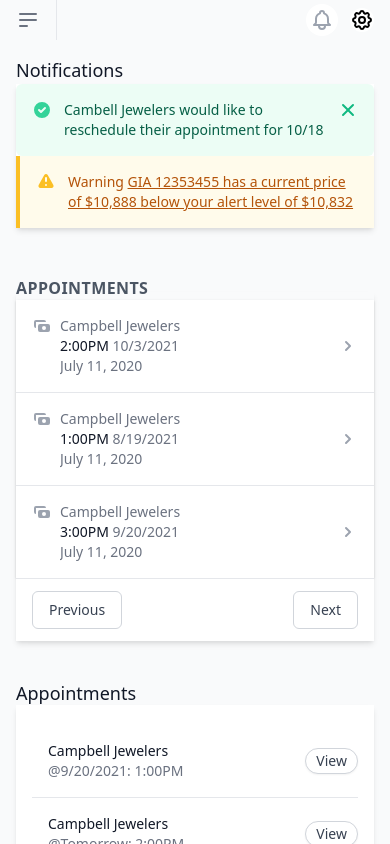
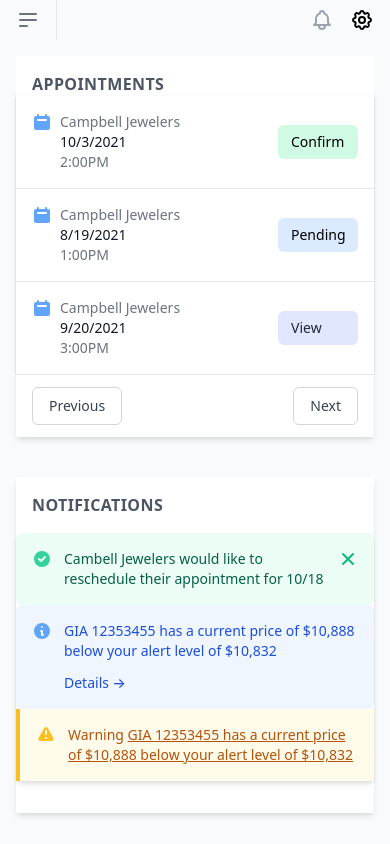
Before and after one commit to greenlightjohnny/tktw, a React app: page / in a window 390 px wide. Built offline with nearby package versions, Linux system fonts and the light colour scheme.

Commit message:
Mobile changes, styles

```diff
--- a/src/components/layout.tsx
+++ b/src/components/layout.tsx
@@ -162,11 +162,11 @@
         <div className="flex flex-col w-64">
           {/* Sidebar component, swap this element with another sidebar if you like */}
           <div className="flex-1 flex flex-col min-h-0">
-            <div className="flex items-center h-16 flex-shrink-0 px-4 bg-blue-900">
+            <div className="flex items-center h-16 flex-shrink-0 px-4 bg-gray-900">
               <img className="h-12 w-auto" src={Stones} alt="Workflow" />
             </div>
             <div className="flex-1 flex flex-col overflow-y-auto">
-              <nav className="flex-1 px-2 py-4 bg-blue-900 space-y-1">
+              <nav className="flex-1 px-2 py-4 bg-gray-800 space-y-1">
                 {navigation.map((item) => (
                   <NavLink
                     key={item.name}
@@ -226,7 +226,7 @@
             <div className="ml-4 flex items-center md:ml-6">
               <button
                 type="button"
-                className="bg-white p-1 rounded-full text-gray-400 hover:text-gray-500 focus:outline-none focus:ring-2 focus:ring-offset-2 focus:ring-indigo-500">
+                className=" p-1 rounded-full text-gray-400 hover:text-gray-500 focus:outline-none focus:ring-2 focus:ring-offset-2 focus:ring-indigo-500">
                 <span className="sr-only">View notifications</span>
                 <BellIcon className="h-6 w-6" aria-hidden="true" />
               </button>
@@ -234,7 +234,7 @@
               {/* Profile dropdown */}
               <Menu as="div" className="ml-3 relative">
                 <div>
-                  <Menu.Button className="max-w-xs bg-white flex items-center text-sm rounded-full focus:outline-none focus:ring-2 focus:ring-offset-2 focus:ring-indigo-500">
+                  <Menu.Button className="max-w-xs  flex items-center text-sm rounded-full focus:outline-none focus:ring-2 focus:ring-offset-2 focus:ring-indigo-500">
                     <span className="sr-only">Open user menu</span>
                     <CogIcon className="h-6 w-6" aria-hidden="true" />
                   </Menu.Button>
--- a/src/components/sideBar.tsx
+++ /dev/null
@@ -1,34 +0,0 @@
-export {};
-// import React from "react";
-// import { Link } from "react-router-dom";
-
-// const SideBar: React.FC = () => {
-//   return (
-//     <div className="h-screen w-48 hidden md:block">
-//       <nav
-//         className="flex  flex-col mt-24 border-r-2 border-gray-300"
-//         role="navigation">
-//         <Link className="sidebar-text" to="/">
-//           Notifcations
-//         </Link>
-//         <Link className="sidebar-text" to="/">
-//           Appointments
-//         </Link>
-//         <Link className="sidebar-text" to="/">
-//           Price Alerts
-//         </Link>
-//         <Link className="sidebar-text" to="/">
-//           Saved Diamonds
-//         </Link>
-//         <Link className="sidebar-text" to="/">
-//           Recent Searches
-//         </Link>
-//         <Link className="sidebar-text" to="/">
-//           Settings/Preferences
-//         </Link>
-//       </nav>
-//     </div>
-//   );
-// };
-
-//export default SideBar;
--- a/src/features/appointments/app2.tsx
+++ b/src/features/appointments/app2.tsx
@@ -72,8 +72,8 @@
 
 export default function Example() {
   return (
-    <div className="relative  flex flex-col   mb-10">
-      <h2 className="  mt-4 -mb-2 px-0 text-base leading-6 font-semibold text-gray-600 uppercase tracking-wide sm:px-0 lg:px-0">
+    <div className="relative  flex flex-col bg-white  mb-10">
+      <h2 className="  mt-4 -mb-2 px-0 pl-4 text-base leading-6 font-semibold text-gray-600 uppercase tracking-wide ">
         Appointments
       </h2>
 
@@ -89,27 +89,35 @@
                 className="block px-4 py-4 bg-white hover:bg-gray-50">
                 <span className="flex items-center space-x-4">
                   <span className="flex-1 flex space-x-2 truncate">
-                    <CashIcon
-                      className="flex-shrink-0 h-5 w-5 text-gray-400"
+                    <CalendarIcon
+                      className="flex-shrink-0 h-5 w-5 text-blue-400"
                       aria-hidden="true"
                     />
                     <span className="flex flex-col text-gray-500 text-sm truncate">
                       <span className="truncate">{transaction.name}</span>
-                      <span>
-                        <span className="text-gray-900 font-medium">
+                      <span className="text-gray-900 font-medium">
+                        {/* <span className="text-gray-900 font-medium">
                           {transaction.amount}
-                        </span>{" "}
+                        </span>{" "} */}
                         {transaction.currency}
                       </span>
                       <time dateTime={transaction.datetime}>
-                        {transaction.date}
+                        {transaction.amount}
                       </time>
                     </span>
                   </span>
-                  <ChevronRightIcon
+                  {/* <ChevronRightIcon
                     className="flex-shrink-0 h-5 w-5 text-gray-400"
                     aria-hidden="true"
-                  />
+                  /> */}
+                  <button
+                    type="button"
+                    className={classNames(
+                      transaction.color,
+                      "w-20 inline-flex items-center px-3 py-2 border border-transparent text-sm leading-4 font-medium rounded-md  focus:outline-none focus:ring-2 focus:ring-offset-2 focus:ring-indigo-500"
+                    )}>
+                    {transaction.status}
+                  </button>
                 </span>
               </a>
             </li>
@@ -148,7 +156,7 @@
                     <th className="px-6 py-3  text-left text-xs font-medium text-gray-500 uppercase tracking-wider">
                       Date
                     </th>
-                    <th className="hidden px-6 py-3  text-left text-xs font-medium text-gray-500 uppercase tracking-wider md:block">
+                    <th className=" px-6 py-3  text-left text-xs font-medium text-gray-500 uppercase tracking-wider">
                       Time
                     </th>
                     <th className="px-6 py-3  text-right text-xs font-medium text-gray-500 uppercase tracking-wider">
@@ -165,7 +173,7 @@
                             href={transaction.href}
                             className="group inline-flex space-x-2 truncate text-sm">
                             <CalendarIcon
-                              className="flex-shrink-0 h-5 w-5 text-blue-900 group-hover:text-gray-500"
+                              className="flex-shrink-0 h-5 w-5 hidden sm:block text-blue-900 group-hover:text-gray-500"
                               aria-hidden="true"
                             />
                             <p className="text-gray-500  group-hover:text-gray-900">
@@ -187,7 +195,7 @@
                           {transaction.amount}
                         </time>
                       </td>
-                      <td className="hidden px-6 py-4 whitespace-nowrap text-right text-sm text-gray-500 md:block">
+                      <td className=" px-6 py-4 whitespace-nowrap text-right text-sm text-gray-500">
                         {/* <span
                           className={classNames(
                             // statusStyles[transaction.status],
--- a/src/features/dashboard/dashboard.tsx
+++ b/src/features/dashboard/dashboard.tsx
@@ -1,6 +1,6 @@
 import React from "react";
-import Notifications from "./components/notifications3";
-import Feed from "./components/notifications";
+import Notifications from "../notifications/notifications3";
+import Feed from "../notifications/notifications1";
 import Alert from "../priceAlerts/alerts2";
 import Appointments from "../appointments/appointments";
 import RecentDiamonds from "../recentDiamonds/recentDiamonds";
@@ -10,12 +10,13 @@
 const Dashboard: React.FC = () => {
   return (
     <>
-      <div className=" flex flex-grow-1 flex-row lg:flex-row justify-between">
+      <div className=" flex flex-grow-1 flex-col lg:flex-row justify-between">
+        <App2 />
         <Notifications />
       </div>
-      <div className="flex flex-col lg:flex-col ">
+      {/* <div className="flex flex-col lg:flex-col ">
         <App2 />
-      </div>
+      </div> */}
 
       <div className="flex flex-col lg:flex-row justify-between">
         <Appointments />
--- a/src/features/dashboard/components/notifications3.tsx
+++ b/src/features/notifications/notifications3.tsx
@@ -63,8 +63,8 @@
 
 const Feeds: React.FC = () => {
   return (
-    <div className="flex-1">
-      <h3 className="text-lg leadin-6 font-medium text-gray-900">
+    <div className="flex-1 bg-white ml-0 lg:ml-8 mb-10 shadow-md ">
+      <h3 className=" pt-4 pl-4 pb-4 leadin-6 text-base leading-6 font-semibold text-gray-600 uppercase tracking-wide">
         Notifications
       </h3>
       <div
@@ -145,9 +145,9 @@
                 </div>
               </div>
             </div>
-          </li>
+          </li>*/}
           <li>
-            <div className="rounded-md bg-blue-50 p-4 mb-4">
+            <div className="rounded-md bg-blue-50 p-4 mb-0">
               <div className="flex">
                 <div className="flex-shrink-0">
                   <InformationCircleIcon
@@ -170,7 +170,7 @@
                 </div>
               </div>
             </div>
-          </li> */}
+          </li>
           <li>
             <div className="bg-yellow-50 border-l-4 border-yellow-400 p-4 ">
               <div className="flex">
```
Also changed, not shown: src/features/notifications/notifications1.tsx (renamed from src/features/dashboard/components/notifications.tsx), src/features/notifications/notifications2.tsx (renamed from src/features/dashboard/components/notifications2.tsx).
